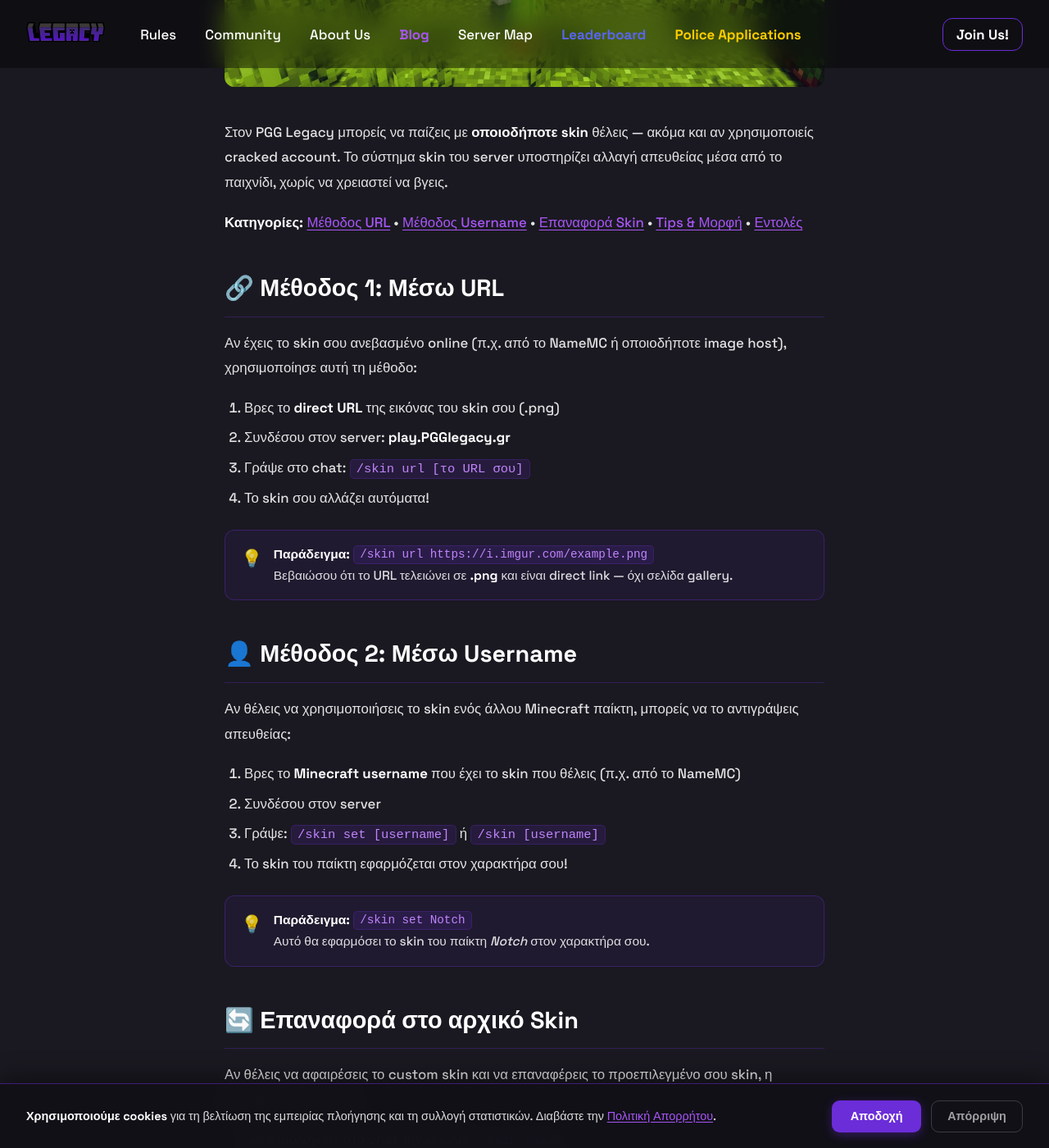
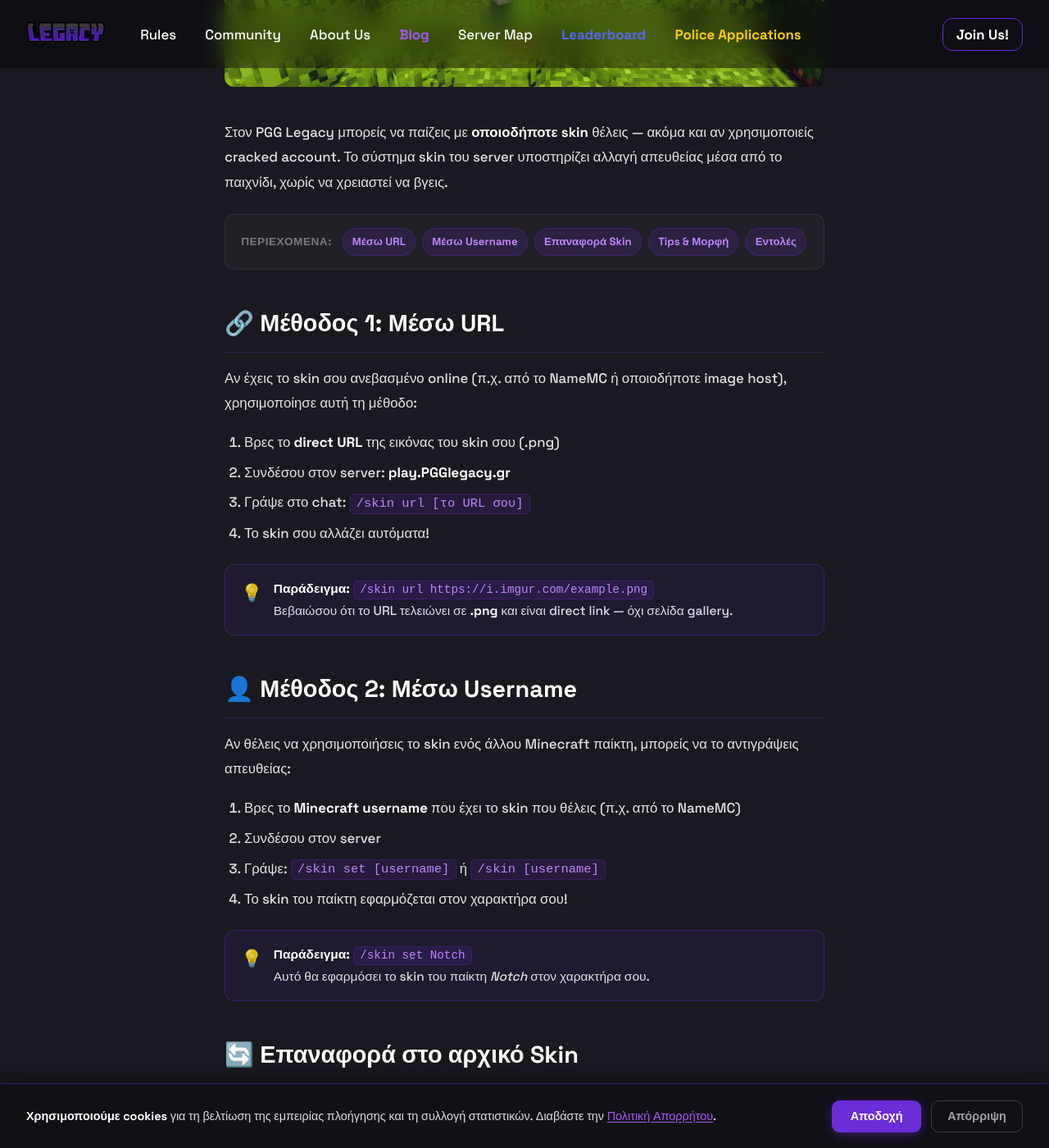
Before and after one commit to ThFos/pgg-legacy, a Jekyll site: the page built from blog/allagi-skin/index.md, in a window 1280 px wide and 1400 px high, scrolled down 588 px. Shown: the whole window at 82% size. Built offline with Jekyll 4.4.1, drawn with Linux system fonts in a browser that asks for light colours; some of the changed text lies outside the part shown.

Commit message:
Update Άρθρα Blog “allagi-skin/index”

```diff
--- a/blog/allagi-skin/index.md
+++ b/blog/allagi-skin/index.md
@@ -10,10 +10,16 @@ description: Μάθε πώς να βάλεις custom skin στον PGG Legacy M
 ---
 Στον PGG Legacy μπορείς να παίζεις με **οποιοδήποτε skin** θέλεις — ακόμα και αν χρησιμοποιείς cracked account. Το σύστημα skin του server υποστηρίζει αλλαγή απευθείας μέσα από το παιχνίδι, χωρίς να χρειαστεί να βγεις.
 
-**Κατηγορίες:**
-[Μέθοδος URL](#method-url) • [Μέθοδος Username](#method-username) • [Επαναφορά Skin](#skin-reset) • [Tips & Μορφή](#skin-tips) • [Εντολές](#skin-commands)
+<div class="cmd-quicknav">
+  <span>Περιεχόμενα:</span>
+  <a href="#method-url">Μέσω URL</a>
+  <a href="#method-username">Μέσω Username</a>
+  <a href="#skin-reset">Επαναφορά Skin</a>
+  <a href="#skin-tips">Tips &amp; Μορφή</a>
+  <a href="#skin-commands">Εντολές</a>
+</div>
 
-## 🔗 <span id="method-url"></span>Μέθοδος 1: Μέσω URL
+<h2 id="method-url">🔗 Μέθοδος 1: Μέσω URL</h2>
 
 Αν έχεις το skin σου ανεβασμένο online (π.χ. από το NameMC ή οποιοδήποτε image host), χρησιμοποίησε αυτή τη μέθοδο:
 
@@ -30,7 +36,7 @@ description: Μάθε πώς να βάλεις custom skin στον PGG Legacy M
   </div>
 </div>
 
-## 👤 <span id="method-username"></span>Μέθοδος 2: Μέσω Username
+<h2 id="method-username">👤 Μέθοδος 2: Μέσω Username</h2>
 
 Αν θέλεις να χρησιμοποιήσεις το skin ενός άλλου Minecraft παίκτη, μπορείς να το αντιγράψεις απευθείας:
 
@@ -47,13 +53,13 @@ description: Μάθε πώς να βάλεις custom skin στον PGG Legacy M
   </div>
 </div>
 
-## 🔄 <span id="skin-reset"></span>Επαναφορά στο αρχικό Skin
+<h2 id="skin-reset">🔄 Επαναφορά στο αρχικό Skin</h2>
 
 Αν θέλεις να αφαιρέσεις το custom skin και να επαναφέρεις το προεπιλεγμένο σου skin, η διαδικασία είναι απλή:
 
 * Πληκτρολόγησε στο chat την εντολή: <code>/skin clear</code>
 
-## 📐 <span id="skin-tips"></span>Tips & Απαιτήσεις Μορφής
+<h2 id="skin-tips">📐 Tips &amp; Απαιτήσεις Μορφής</h2>
 
 <div class="blog-info-box" style="border-color: rgba(255, 204, 0, 0.3); background-color: rgba(255, 204, 0, 0.05);">
   <span class="blog-info-icon">⚠️</span>
@@ -77,7 +83,7 @@ description: Μάθε πώς να βάλεις custom skin στον PGG Legacy M
   </div>
 </div>
 
-## 📋 <span id="skin-commands"></span>Εντολές Skin — Γρήγορη Αναφορά
+<h2 id="skin-commands">📋 Εντολές Skin — Γρήγορη Αναφορά</h2>
 
 | Command | Χρήση |
 | --- | --- |
```
